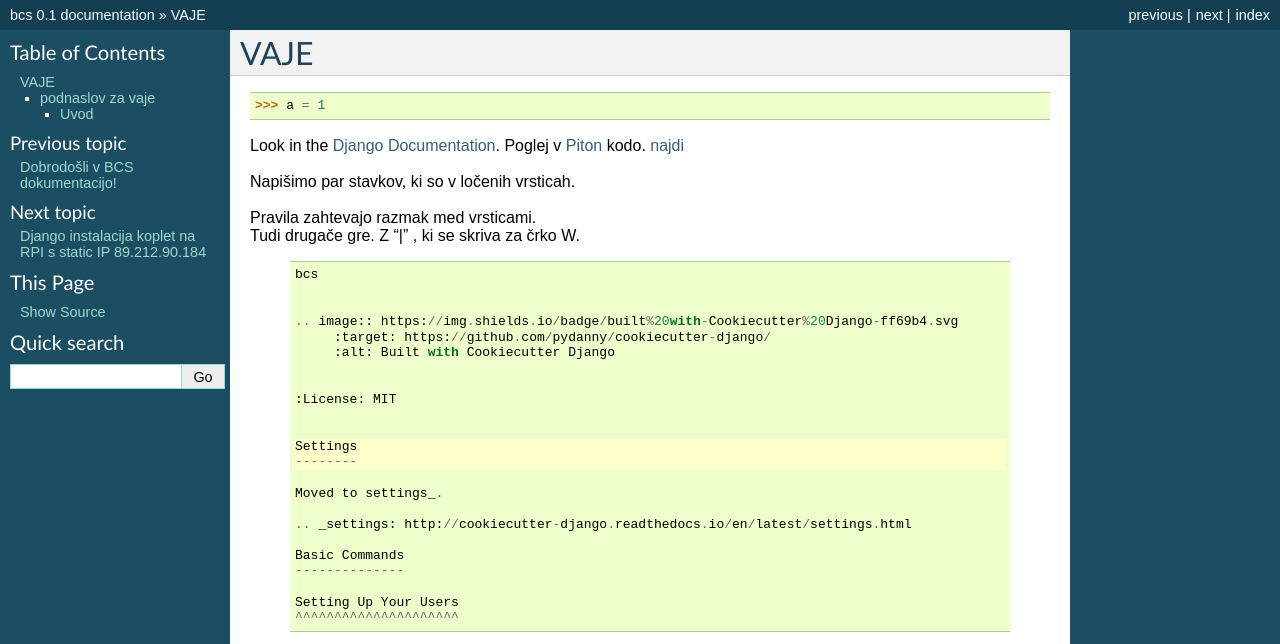
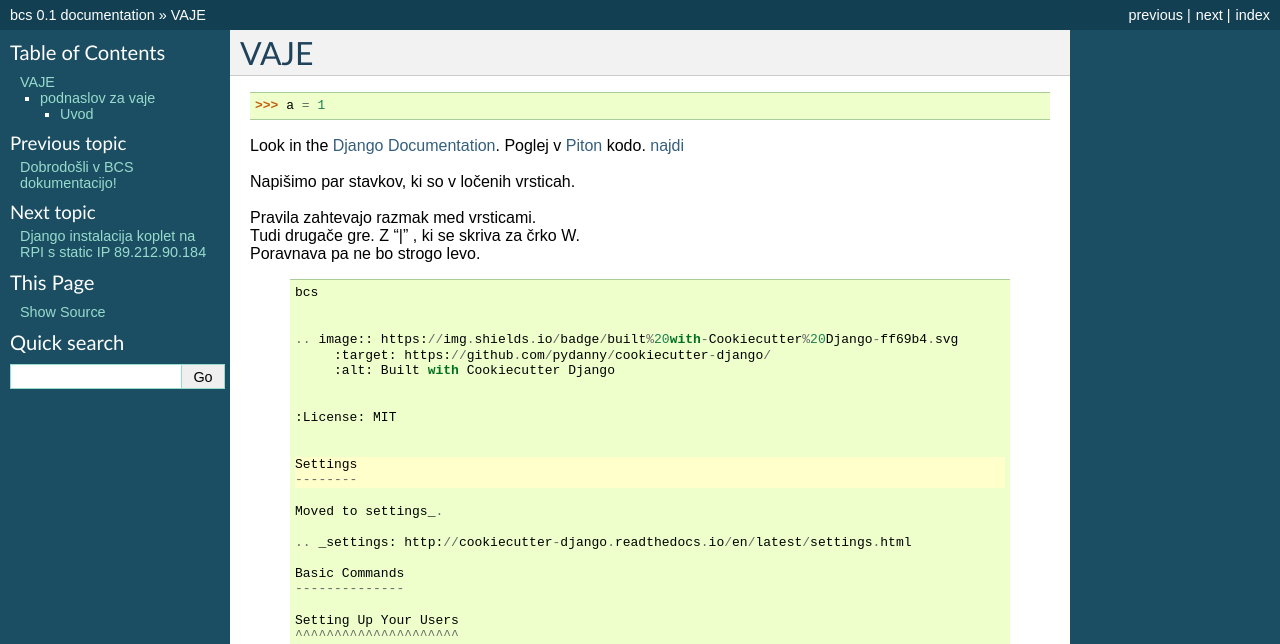
Before and after one commit to pavlovicr/bcs-staro, a Sphinx documentation site: the page built from docs/vaje.rst, in a window 1280 px wide, cut to the strip 0-644 px from the top of the page. Built offline with Sphinx 7.4.7, drawn with Linux system fonts in a browser that asks for light colours; pages that are not in the unit, such as notebooks, are missing from menus.

Commit message:
kaj pa sedaj

```diff
--- a/docs/vaje.rst
+++ b/docs/vaje.rst
@@ -13,6 +13,7 @@ Napišimo par stavkov, ki so v ločenih vrsticah.
 
 | Pravila zahtevajo razmak med vrsticami.
 | Tudi drugače gre. Z "|" , ki se skriva za črko W.
+| Poravnava pa ne bo strogo levo.
 
 
 
```
